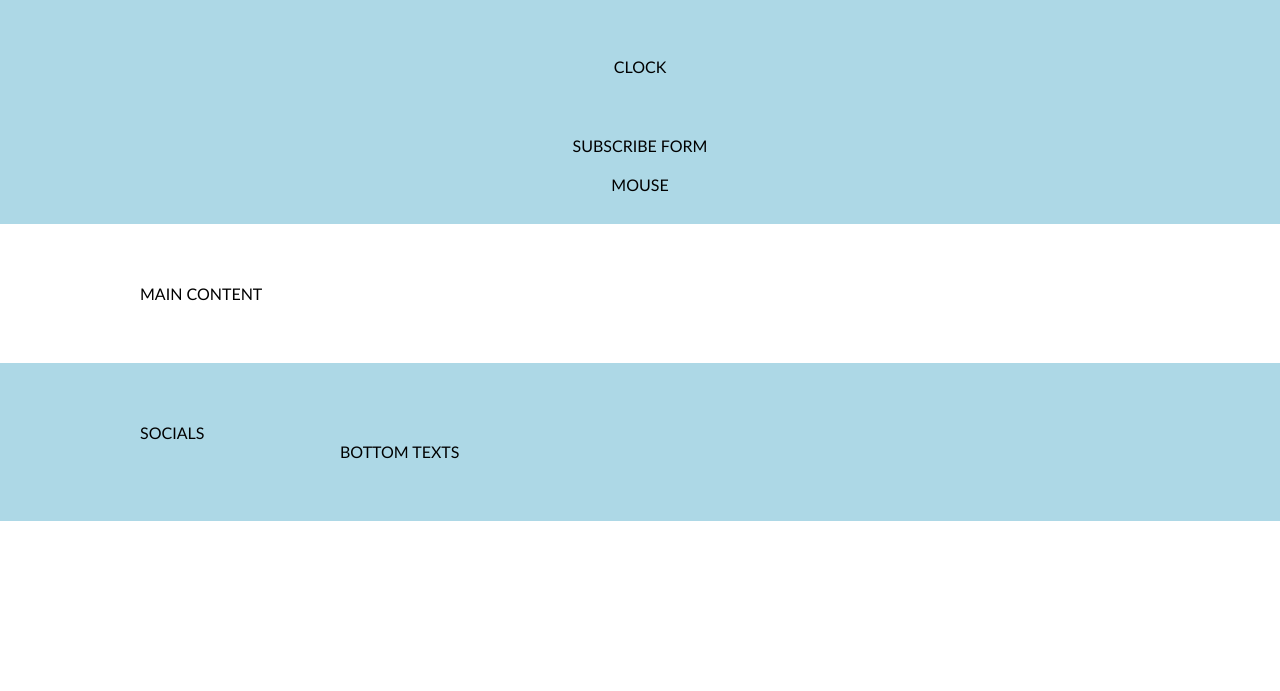
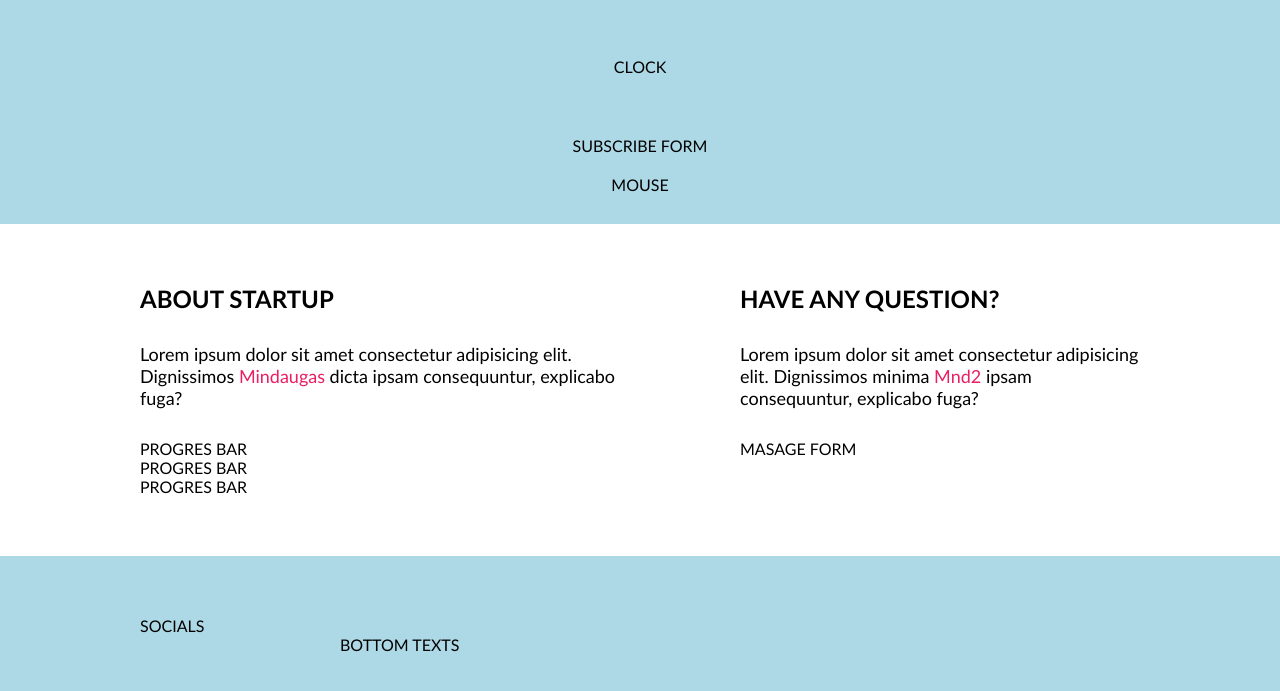
Before and after one commit to Mnd2/coming_soon, a plain HTML site: page index.html in a window 1280 px wide. Shown: the part 339-1030 px from the top of the page. Before the commit the page ends 860 px from the top, so only its background shows below. Drawn offline with Linux system fonts and the light colour scheme.

Commit message:
main content #6

```diff
--- a/css/custom.css
+++ b/css/custom.css
@@ -50,4 +50,46 @@
 
 /*main section*/
 
+.left-column {
+    display: inline-block;
+    float: left;
+    width: 50%;
+}
+
+.right-column {
+    display: inline-block;
+    float: right;
+    width: 40%;
+}
+
+main .block-title {
+    margin-bottom: 30px;
+    text-transform: uppercase;
+}
+
+main .block-description {
+    margin-bottom: 30px;
+    font-size: 18px;
+}
+
+main .block-description > a {
+    color: #ea1e63;
+    text-decoration: none;
+}
+
+main .block-description > a:hover {
+    text-decoration: underline;
+}
+
+@media (max-width: 900px) {
+    .left-column {
+        width: 100%;
+        margin-bottom: 60px;
+    }
+
+    .right-column {
+        width: 100%;
+    }
+}
+
 /*footer section*/
--- a/index.html
+++ b/index.html
@@ -40,7 +40,26 @@
 
     <main class="container">
         <div class="row">
-            MAIN CONTENT
+            <div class="left-column">
+                <h2 class="block-title">About startup</h2>
+                <p class="block-description">Lorem ipsum dolor sit amet consectetur adipisicing elit. Dignissimos <a href="#"> Mindaugas </a> dicta ipsam consequuntur, explicabo fuga?</p>
+                <div class="progres-bar">
+                    PROGRES BAR
+                </div>
+                <div class="progres-bar">
+                    PROGRES BAR
+                </div>
+                <div class="progres-bar">
+                    PROGRES BAR
+                </div>
+            </div>
+            <div class="right-column">
+                <h2 class="block-title">Have any question?</h2>
+                <p class="block-description">Lorem ipsum dolor sit amet consectetur adipisicing elit. Dignissimos minima <a href="mailto: miniukas18@gmail.com"> Mnd2 </a> ipsam consequuntur, explicabo fuga?</p>
+                <form>
+                    MASAGE FORM
+                </form>
+            </div>
         </div>
     </main>
 
```
